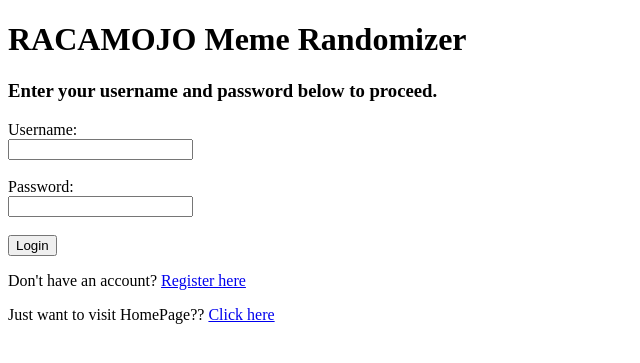
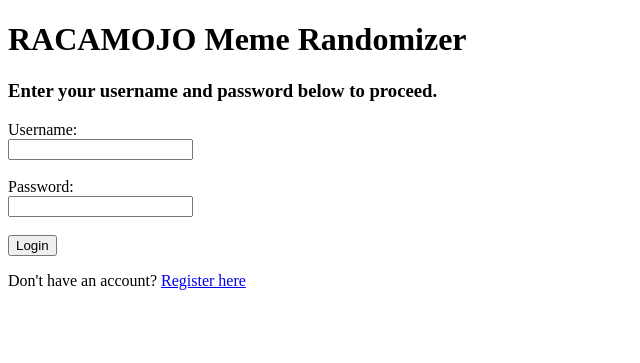
Before and after one commit to moyosthinking/RACAMOJO_rachelf94_cadenk4_jonathanm764_raymondl146, a Flask app: page / in a window 1280 px wide. Shown: the top 363 px of the page, without its empty margins (0-640 px from the left). Run offline with Flask 3, Linux system fonts and the light colour scheme.

Commit message:
Update login.html

```diff
--- a/app/templates/login.html
+++ b/app/templates/login.html
@@ -25,8 +25,7 @@ time spent: 30 mins
   </form>
 
   <div>
-    <p>Don't have an account? <a id="reg" href="/register.html">Register here</a></p>
-    <p>Just want to visit HomePage?? <a id="home" href="/homepage.html">Click here</a></p>
+    <p>Don't have an account? <a id="reg" href="templates/register.html">Register here</a></p>
   </div>
 </body>
 </html>
```
